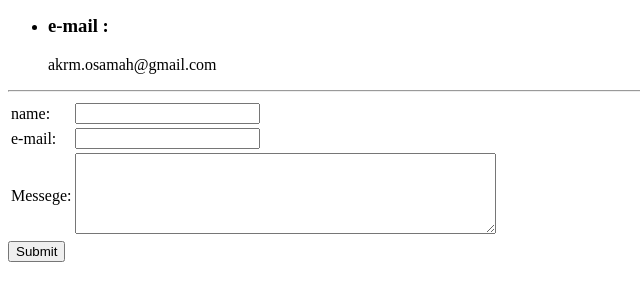
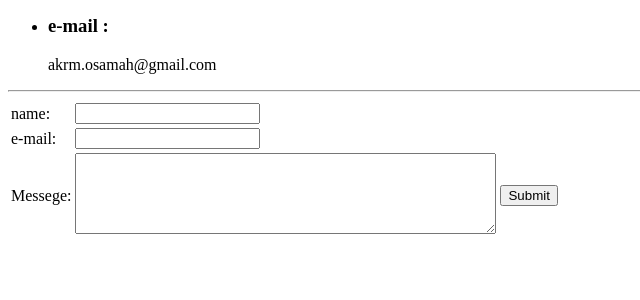
Before and after one commit to AkramAlhebshi/cv, a plain HTML site: page contact me.html in a window 1280 px wide. Shown: the part 142-442 px from the top of the page, without its empty margins (0-640 px from the left). Drawn offline with Linux system fonts and the light colour scheme.

Commit message:
Add files via upload

```diff
--- a/contact me.html
+++ b/contact me.html
@@ -30,9 +30,10 @@
       <tr>
         <td><label>Messege:</label></td>
         <td><textarea name="messege" rows="5" cols="50"></textarea></td>
+        <td><input type="submit" name=""></td>
       </tr>
     </table>
-    <input type="submit" name="">
+
   </form>
   <br><br><br>
 
```
